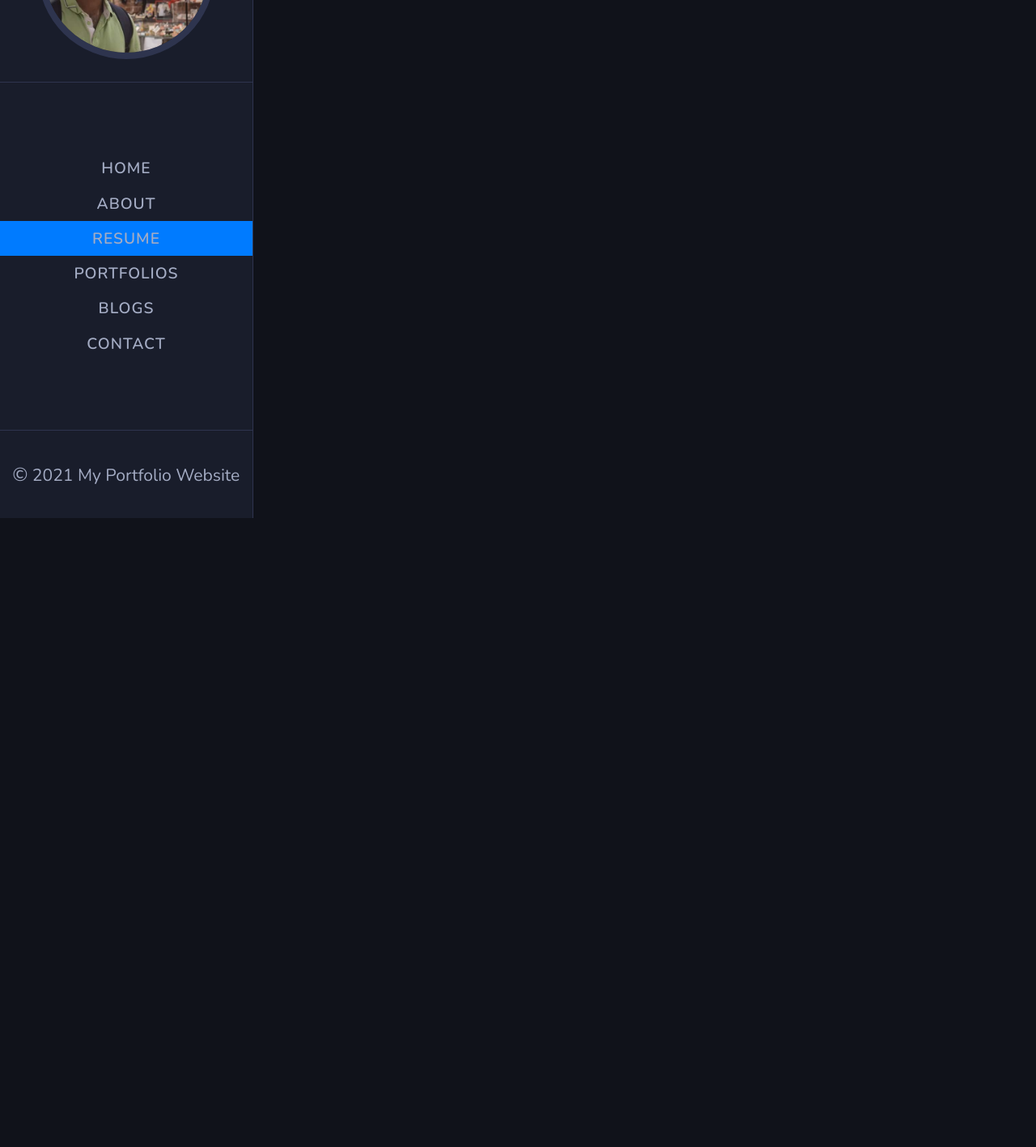
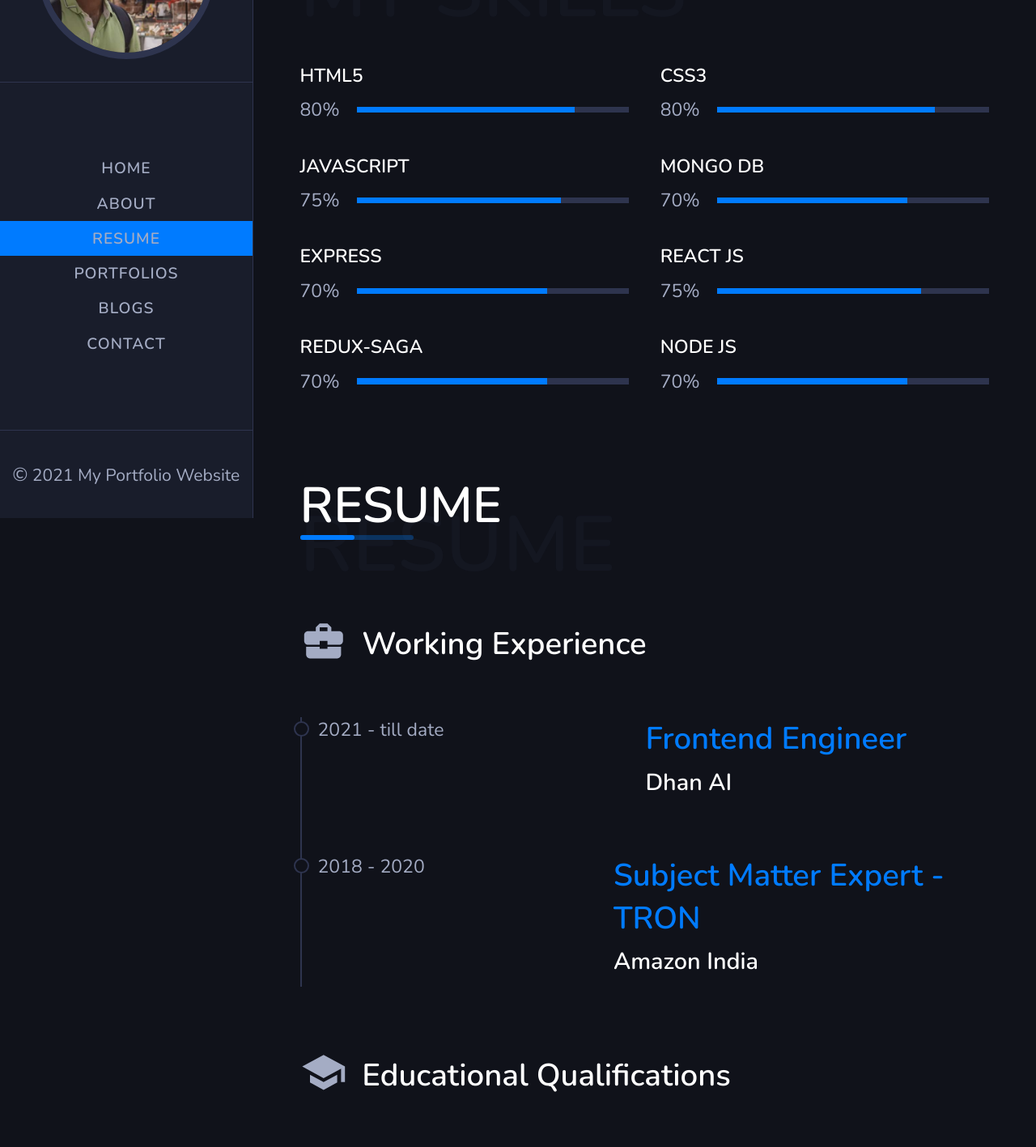
Before and after one commit to skiran017/portfolio, a React (Create React App) app: page /resume in a window 1280 px wide. Shown: the part 160-1577 px from the top of the page at 81% size. Before the commit the page ends 800 px from the top, so only its background shows below. Built offline with nearby package versions, Linux system fonts and the light colour scheme.

Commit message:
Resume Page
-Skills
-Work Experience
-Educational Qualification

```diff
--- /dev/null
+++ b/src/Components/ProgressBar.js
@@ -0,0 +1,41 @@
+import React from 'react';
+import styled from 'styled-components';
+
+function ProgressBar({ title, width, text }) {
+  return (
+    <ProgressBarStyled>
+      <h6> {title} </h6>
+      <div className="progress-bar">
+        <p> {text} </p>
+        <div className="progress">
+          <span style={{ width: width }}></span>
+        </div>
+      </div>
+    </ProgressBarStyled>
+  );
+}
+
+const ProgressBarStyled = styled.div`
+  .progress-bar {
+    display: flex;
+    align-items: center;
+    p {
+      padding-right: 1.1rem;
+    }
+    .progress {
+      position: relative;
+      width: 100%;
+      height: 0.4rem;
+      background-color: var(--border-color);
+      span {
+        left: 0;
+        bottom: 0;
+        height: 100%;
+        position: absolute;
+        background-color: var(--primary-color);
+      }
+    }
+  }
+`;
+
+export default ProgressBar;
--- /dev/null
+++ b/src/Components/Resume.js
@@ -0,0 +1,65 @@
+import React from 'react';
+import styled from 'styled-components';
+import { InnerLayout } from '../styles/Layouts';
+import SmallTitle from './SmallTitle';
+import Title from './Title';
+import BusinessCenterIcon from '@material-ui/icons/BusinessCenter';
+import SchoolIcon from '@material-ui/icons/School';
+import ResumeItem from './ResumeItem';
+
+function Resume() {
+  const briefcase = <BusinessCenterIcon />;
+  const school = <SchoolIcon />;
+  return (
+    <ResumeStyled>
+      <Title title={'Resume'} span={'Resume'} />
+      <InnerLayout>
+        <div className="small-title">
+          <SmallTitle icon={briefcase} title={'Working Experience'} />
+        </div>
+        <div className="resume-content">
+          <ResumeItem
+            year={'2021 - till date'}
+            title={'Frontend Engineer'}
+            subTitle={'Dhan AI'}
+          />
+          <ResumeItem
+            year={'2018 - 2020'}
+            title={'Subject Matter Expert -TRON'}
+            subTitle={'Amazon India'}
+          />
+        </div>
+        <div className="small-title u-small-title-margin">
+          <SmallTitle icon={school} title={'Educational Qualifications'} />
+        </div>
+        <div className="resume-content">
+          <ResumeItem
+            year={'2014 - 2018'}
+            title={'Bachelors in Mechanical Engineering'}
+            subTitle={'Tomsk Polytechnic University'}
+            text={'Tomsk, Russian Federation.'}
+          />
+          <ResumeItem
+            year={'2007 - 2013'}
+            title={'High School and Senior High School'}
+            subTitle={'Little Flower School and College'}
+            text={'Hyderabad, India.'}
+          />
+        </div>
+      </InnerLayout>
+    </ResumeStyled>
+  );
+}
+
+const ResumeStyled = styled.section`
+  .small-title {
+    padding-bottom: 3rem;
+  }
+  .u-small-title-margin {
+    margin-top: 4rem;
+  }
+  .resume-content {
+    border-left: 2px solid var(--border-color);
+  }
+`;
+export default Resume;
--- /dev/null
+++ b/src/Components/ResumeItem.js
@@ -0,0 +1,73 @@
+import React from 'react';
+import styled from 'styled-components';
+
+function ResumeItem({ year, title, subTitle, text }) {
+  return (
+    <ResumeItemStyled>
+      <div className="left-content">
+        <p> {year} </p>
+      </div>
+      <div className="right-content">
+        <h5>{title}</h5>
+        <h6>{subTitle}</h6>
+        <p> {text} </p>
+      </div>
+    </ResumeItemStyled>
+  );
+}
+
+const ResumeItemStyled = styled.div`
+  display: flex;
+  @media screen and (max-width: 421px) {
+    p,
+    h5,
+    h6 {
+      font-size: 80%;
+    }
+  }
+  &:not(:last-child) {
+    padding-bottom: 3rem;
+  }
+  .left-content {
+    width: 50%;
+    padding-left: 20px;
+    position: relative;
+    &::before {
+      content: '';
+      position: absolute;
+      left: -10px;
+      top: 5px;
+      height: 15px;
+      width: 15px;
+      border-radius: 50%;
+      border: 2px solid var(--border-color);
+      background-color: var(--background-dark-color);
+    }
+    p {
+      display: inline-block;
+    }
+  }
+  .right-content {
+    /* padding-left: 5rem; */
+    position: relative;
+    /* &::before {
+      content: '';
+      position: absolute;
+      left: 0;
+       top: 15px;
+      height: 2px;
+      width: 3rem;
+      background-color: var(--border-color);
+    } */
+    h5 {
+      color: var(--primary-color);
+      font-size: 2rem;
+      padding-bottom: 0.4rem;
+    }
+    h6 {
+      padding-bottom: 0.6rem;
+      font-size: 1.5rem;
+    }
+  }
+`;
+export default ResumeItem;
--- /dev/null
+++ b/src/Components/Skills.js
@@ -0,0 +1,36 @@
+import React from 'react';
+import styled from 'styled-components';
+import { InnerLayout } from '../styles/Layouts';
+import Title from './Title';
+import ProgressBar from './ProgressBar';
+
+function Skills() {
+  return (
+    <SkillsStyled>
+      <Title title={'My Skills'} span={'My Skills'} />
+      <InnerLayout>
+        <div className="skills">
+          <ProgressBar title={'HTML5'} width={'80%'} text={'80%'} />
+          <ProgressBar title={'CSS3'} width={'80%'} text={'80%'} />
+          <ProgressBar title={'JAVASCRIPT'} width={'75%'} text={'75%'} />
+          <ProgressBar title={'MONGO DB'} width={'70%'} text={'70%'} />
+          <ProgressBar title={'EXPRESS'} width={'70%'} text={'70%'} />
+          <ProgressBar title={'REACT JS'} width={'75%'} text={'75%'} />
+          <ProgressBar title={'REDUX-SAGA'} width={'70%'} text={'70%'} />
+          <ProgressBar title={'NODE JS'} width={'70%'} text={'70%'} />
+        </div>
+      </InnerLayout>
+    </SkillsStyled>
+  );
+}
+
+const SkillsStyled = styled.section`
+  .skills {
+    display: grid;
+    grid-template-columns: repeat(2, 1fr);
+    grid-row-gap: 2rem;
+    grid-column-gap: 2rem;
+  }
+`;
+
+export default Skills;
--- /dev/null
+++ b/src/Components/SmallTitle.js
@@ -0,0 +1,28 @@
+import React from 'react';
+import styled from 'styled-components';
+
+function SmallTitle({ icon, title }) {
+  return (
+    <SmallTitleStyled>
+      <p> {icon} </p>
+      <h3> {title} </h3>
+    </SmallTitleStyled>
+  );
+}
+
+const SmallTitleStyled = styled.div`
+  display: flex;
+  align-items: center;
+  p {
+    padding-right: 1rem;
+    svg {
+      font-size: 3rem;
+    }
+  }
+  h3 {
+    color: var(--white-color);
+    font-size: 2rem;
+  }
+`;
+
+export default SmallTitle;
--- a/src/Pages/ResumePage.js
+++ b/src/Pages/ResumePage.js
@@ -1,7 +1,15 @@
 import React from 'react';
+import Resume from '../Components/Resume';
+import Skills from '../Components/Skills';
+import { MainLayout } from '../styles/Layouts';
 
 function Resumepage() {
-  return <div></div>;
+  return (
+    <MainLayout>
+      <Skills />
+      <Resume />
+    </MainLayout>
+  );
 }
 
 export default Resumepage;
--- a/src/styles/GlobalStyles.js
+++ b/src/styles/GlobalStyles.js
@@ -89,6 +89,16 @@ h1{
     color: var(--primary-color);
   }
 }
+h6{
+    font-size: 1.2rem;
+    color: var(--white-color);
+    padding-bottom: .6rem;
+  }
+
+  ${'' /* utilities */}
+  .u-margin-bottom{
+    margin-bottom: 4rem;
+  }
 `;
 
 export default GlobalStyle;
```
